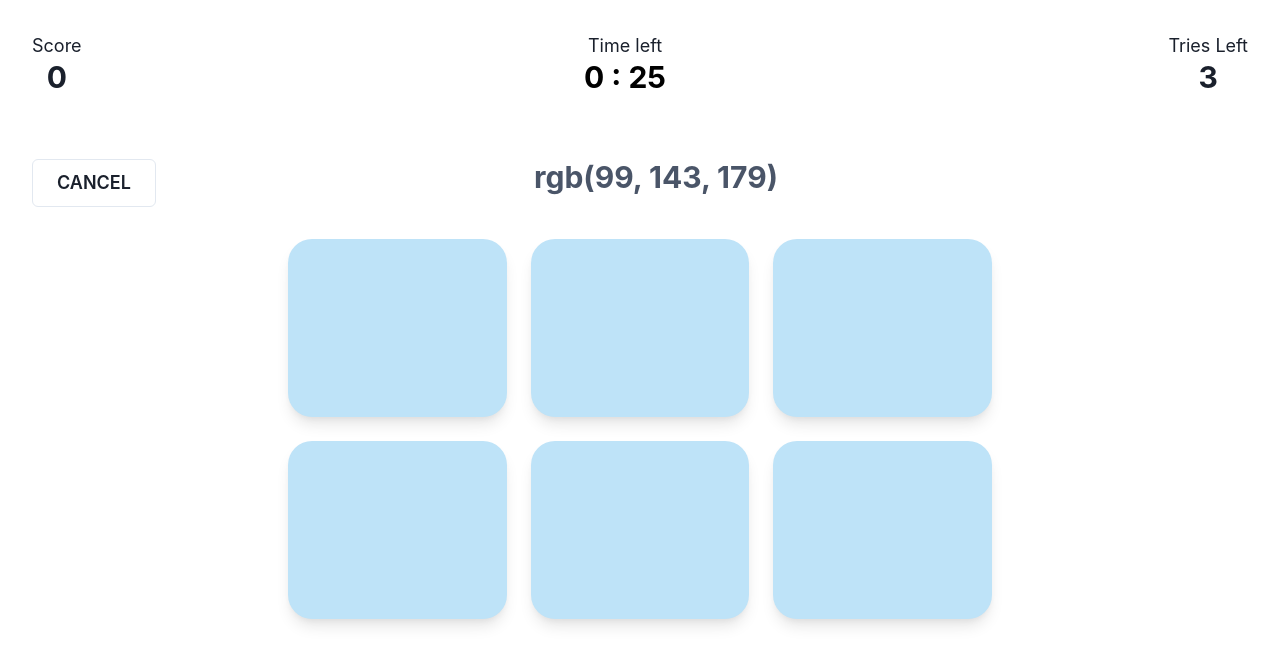
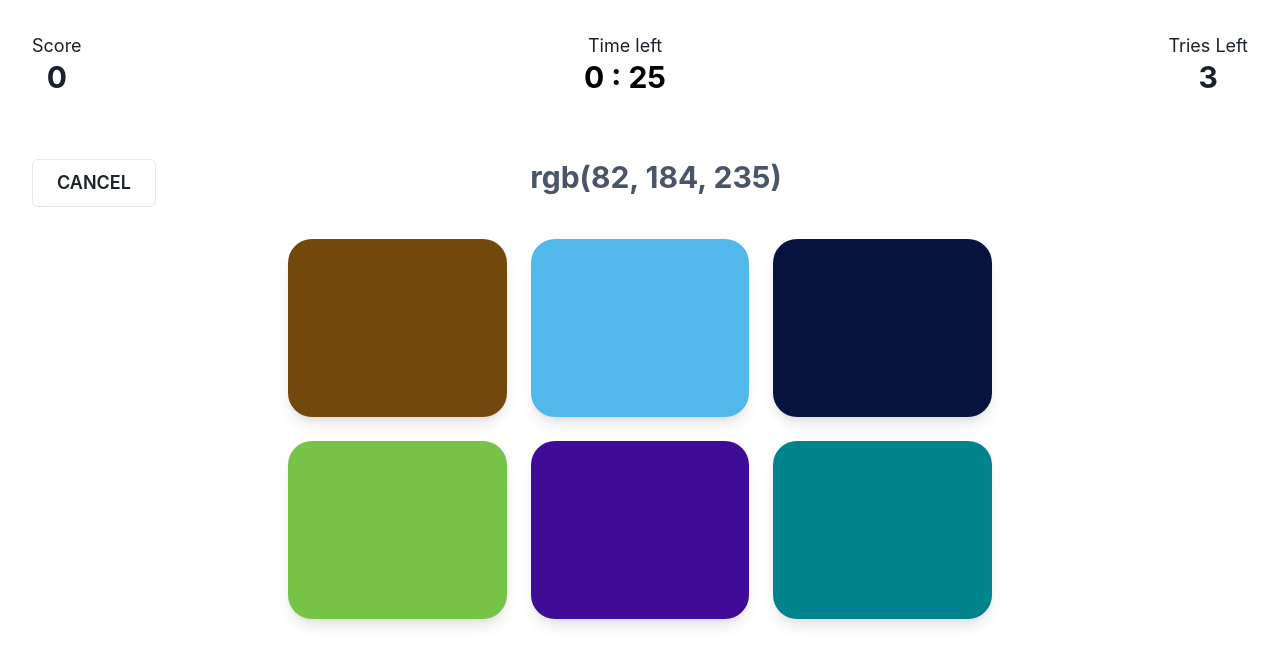
Before and after one commit to TebzaTheMan/ColorDash, a Next.js app: page /play in a window 1280 px wide. Shown: the top 664 px of the page. Built offline with nearby package versions, Linux system fonts and the light colour scheme.

Commit message:
feat:  generate an array of random colors and randomly choose one of them to be the color code to be guessed

```diff
--- a/features/colorblocks/components/Colorblock.tsx
+++ b/features/colorblocks/components/Colorblock.tsx
@@ -1,13 +1,22 @@
+import { useState } from "react";
 import { GridItem } from "@chakra-ui/react";
-
-export function Colorblock() {
+interface Props {
+  color: string;
+  isCorrect: boolean;
+}
+export function Colorblock({ color, isCorrect }: Props) {
+  const [isClicked, setisClicked] = useState(false);
   return (
     <GridItem
       w="100%"
       h={["130", "178"]}
-      bg="blue.100"
+      bg={color}
       borderRadius="3xl"
       boxShadow="lg"
+      onClick={() => {
+        setisClicked(true);
+      }}
+      visibility={isClicked && !isCorrect ? "hidden" : "inherit"}
     />
   );
 }
--- a/features/colorblocks/components/Colorblocks.tsx
+++ b/features/colorblocks/components/Colorblocks.tsx
@@ -3,8 +3,29 @@ import { useMediaQuery } from "@chakra-ui/react";
 import Link from "next/dist/client/link";
 import { Colorblock } from "./Colorblock";
 
+const NUM_COLORS = 6;
+// generate a random rgb color value
+const getRgbColor = () => {
+  const red = Math.floor(Math.random() * 256);
+  const green = Math.floor(Math.random() * 256);
+  const blue = Math.floor(Math.random() * 256);
+  const value = `rgb(${red}, ${green}, ${blue})`;
+  return value;
+};
+// generaate an array of colors
+const getRGBcolors = () => {
+  const colors = [];
+  for (let i = 0; i < NUM_COLORS; i++) {
+    colors.push(getRgbColor());
+  }
+  return colors;
+};
+
 export function Colorblocks() {
   const [isLargerThan768] = useMediaQuery("(min-width: 768px)");
+  const colors = getRGBcolors();
+  // assign correct color to one random color
+  const correctColor = colors[Math.floor(Math.random() * NUM_COLORS)];
   return (
     <Box>
       <Grid
@@ -23,7 +44,7 @@ export function Colorblocks() {
           </Box>
         )}
         <Heading size="lg" as="h1" color="gray.600" justifySelf={"center"}>
-          rgb(99, 143, 179)
+          {correctColor}
         </Heading>
       </Grid>
 
@@ -33,12 +54,15 @@ export function Colorblocks() {
         ml={["10", "32", "32", "72"]}
         mr={["10", "32", "32", "72"]}
       >
-        <Colorblock />
-        <Colorblock />
-        <Colorblock />
-        <Colorblock />
-        <Colorblock />
-        <Colorblock />
+        {colors.map((color, index) => {
+          return (
+            <Colorblock
+              color={color}
+              key={index}
+              isCorrect={color == correctColor ? true : false}
+            />
+          );
+        })}
       </Grid>
     </Box>
   );
```
